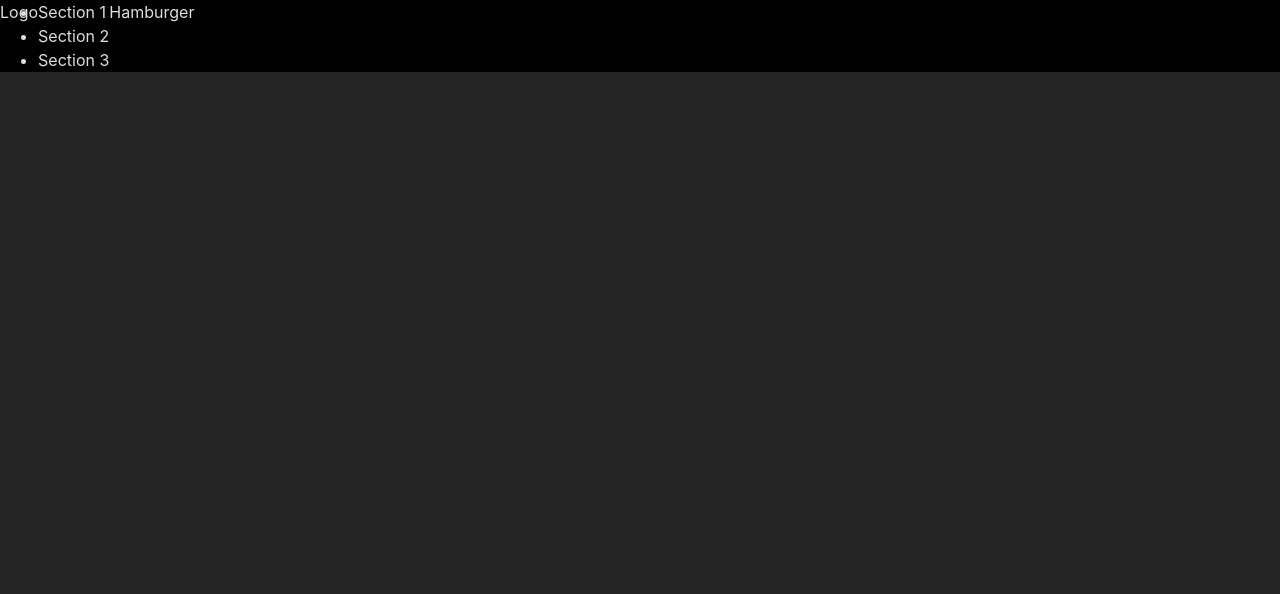
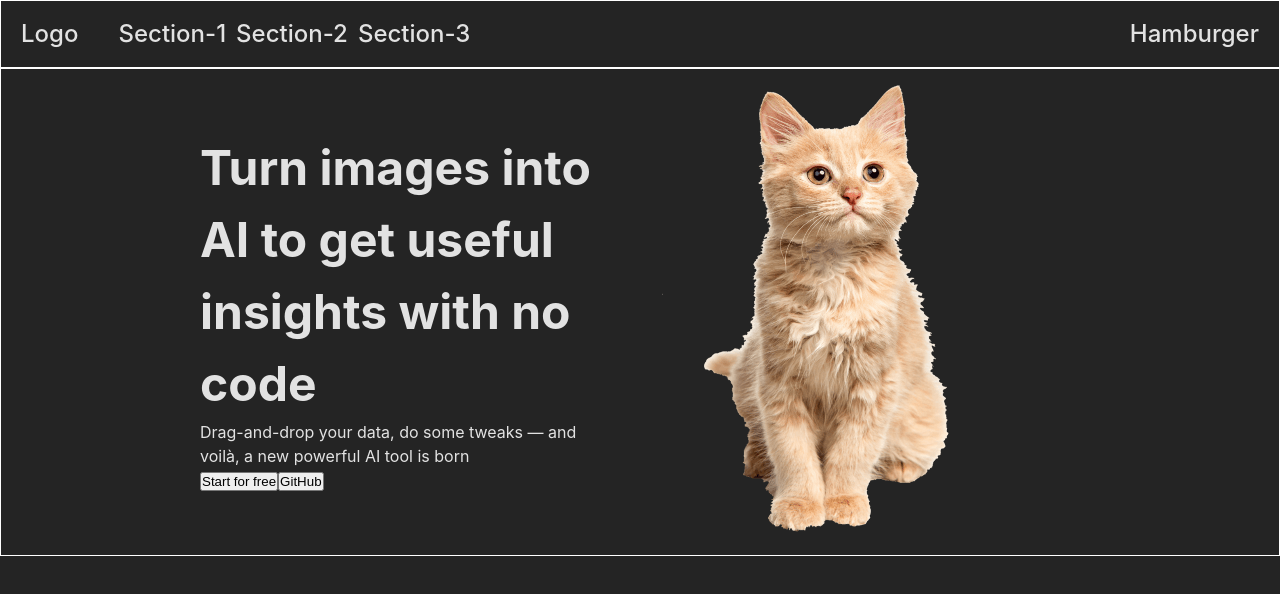
Before and after one commit to Chrisawgey/LipReadv.1, a React (Vite) app in the folder my-first-react-app/: page / in a window 1280 px wide. Shown: the top 594 px of the page. Built offline with nearby package versions, Linux system fonts and the light colour scheme.

Commit message:
implement structure for landing sectio alongside navbar

```diff
--- a/my-first-react-app/src/App.css
+++ b/my-first-react-app/src/App.css
@@ -2,15 +2,20 @@
     margin: 0px;
     padding: 0px;
 }
-.app {
-    width: 100%;
-    height: 100vh;
+
+.nav-bar {
+    font-size: 1.5rem;
+    font-weight: 500;
+    display: flex;
+    justify-content: space-between;
+    padding: 15px 20px 15px 20px;
 }
-.landing {
-    background-color: black;
+.left {
     display: flex;
+    gap: 40px;
 }
-.nav-bar {
+.left ul {
     display: flex;
-    justify-content: space-around;
+    list-style-type: none;
+    gap: 10px;
 }
--- /dev/null
+++ b/my-first-react-app/src/Components/Landing.css
@@ -0,0 +1,31 @@
+.nav-bar {
+    font-size: 1.5rem;
+    font-weight: 500;
+    display: flex;
+    justify-content: space-between;
+    padding: 15px 20px 15px 20px;
+    border: 1px solid white;
+}
+.left {
+    display: flex;
+    gap: 40px;
+}
+.left ul {
+    display: flex;
+    list-style-type: none;
+    gap: 10px;
+}
+section {
+    border: 1px solid white;
+    display: flex;
+    justify-content: center;
+    align-items: center;
+}
+section .left-main-right {
+    display: flex;
+    flex-direction: column;
+    max-width: 400px;
+}
+.left-main-right h2 {
+    font-size: 3rem;
+}
--- a/my-first-react-app/src/Components/Landing.jsx
+++ b/my-first-react-app/src/Components/Landing.jsx
@@ -1,15 +1,37 @@
+import img from "../assets/image.png";
+import "./Landing.css";
 export default function Landing() {
     return (
         <div className="landing">
             <nav className="nav-bar">
-                <div>Logo</div>
-                <ul>
-                    <li>Section 1</li>
-                    <li>Section 2</li>
-                    <li>Section 3 </li>
-                </ul>
+                <div className="left">
+                    <div id="logo">Logo</div>
+                    <ul>
+                        <li>Section-1</li>
+                        <li>Section-2</li>
+                        <li>Section-3 </li>
+                    </ul>
+                </div>
                 <div>Hamburger</div>
             </nav>
+            <section>
+                <div className="left-main-right">
+                    <h2>
+                        Turn images into AI to get useful insights with no code
+                    </h2>
+                    <p>
+                        Drag-and-drop your data, do some tweaks — and voilà, a
+                        new powerful AI tool is born
+                    </p>
+                    <div className="button-container">
+                        <button>Start for free</button>
+                        <button>GitHub</button>
+                    </div>
+                </div>
+                <div className="right-main-right">
+                    <img src={img} alt="" />
+                </div>
+            </section>
         </div>
     );
 }
--- a/my-first-react-app/src/index.css
+++ b/my-first-react-app/src/index.css
@@ -12,3 +12,14 @@
     -webkit-font-smoothing: antialiased;
     -moz-osx-font-smoothing: grayscale;
 }
+html,
+body,
+#root {
+    width: 100%;
+    height: 100%;
+}
+
+.app {
+    width: 100%;
+    height: 100%;
+}
```
Also changed, not shown: my-first-react-app/src/assets/image.png (added).
